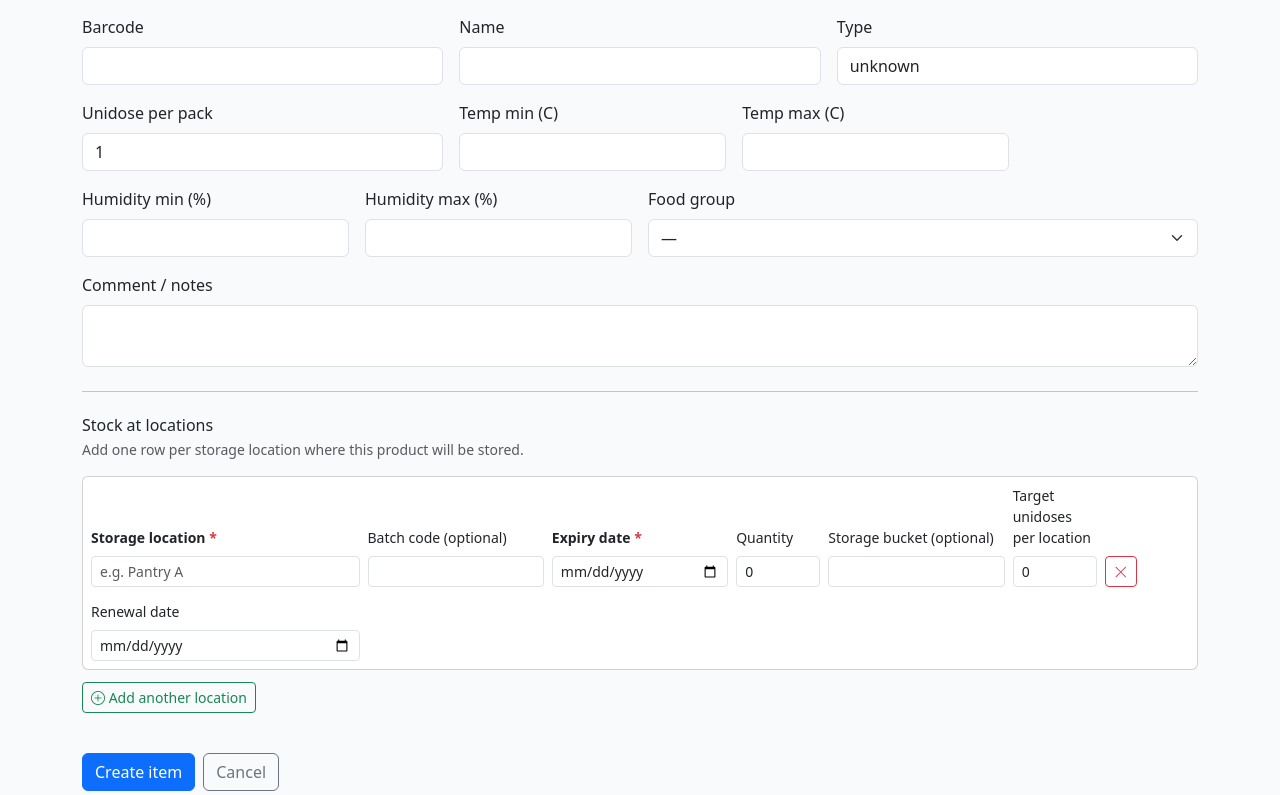
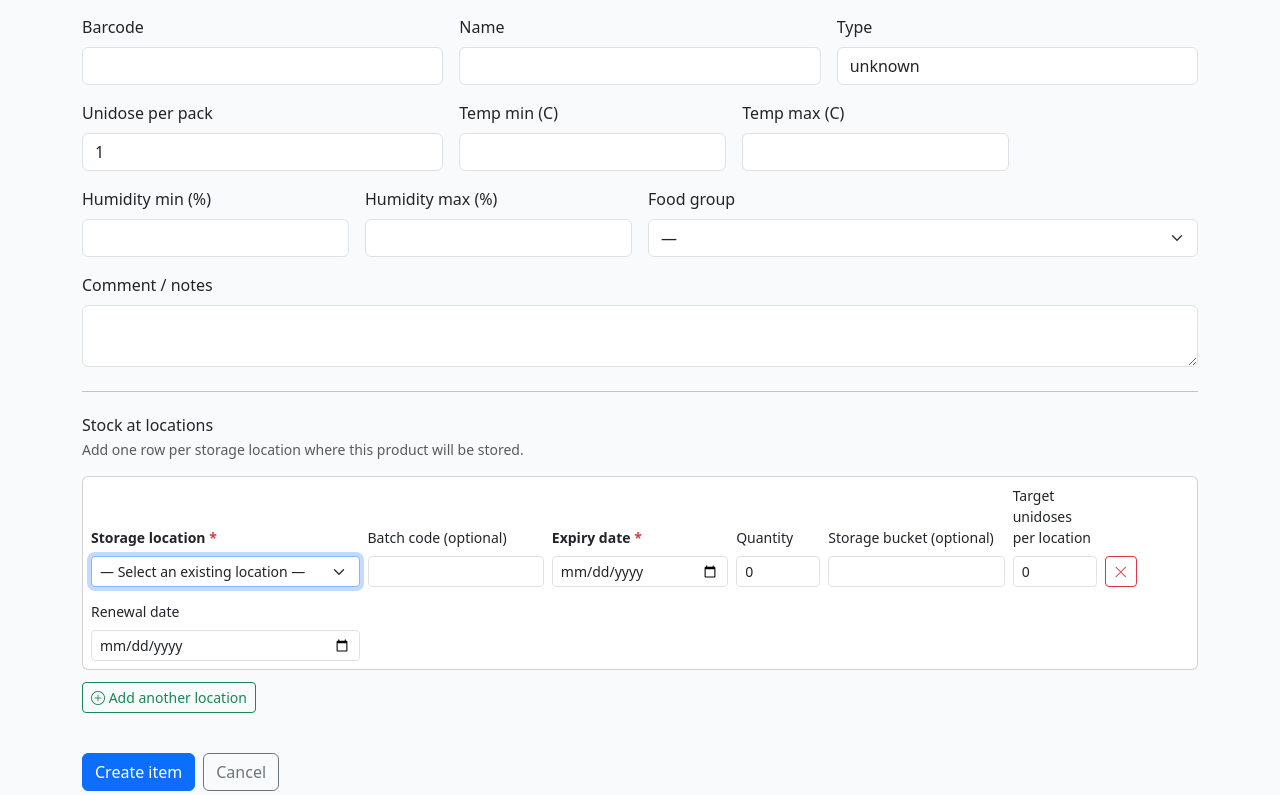
Before and after one commit to ruimcoder/stockmgr, a FastAPI app: page /items/new in a window 1280 px wide. Shown: the part 290-1085 px from the top of the page. Run offline with FastAPI, Linux system fonts and the light colour scheme; the visitor is signed in with stand-in values (Sample User, id 1); tables that the repository leaves empty hold one stand-in row (values such as "Sample post").

Commit message:
fix: storage location always a dropdown in all item forms (#39)
- CREATE form: replaced plain text+datalist loc_location input with
  proper <select> dropdown per location row. Each row now has:
  * A select with all known plan/item locations + '+ Add new...' option
  * A conditionally visible text input revealed when '+ Add new...' selected
  * A hidden input (name=loc_location) that carries the submitted value
- JS: uses <template> element to clone rows; syncLocationRow() handles
  select<->hidden-input<->new-text-input interaction per row; plan hint
  updated to read effective location from select or new-input
- EDIT form: unchanged (already uses proper select dropdown)
- Tests updated to match new template structure

closes #39

Co-authored-by: Copilot <223556219+Copilot@users.noreply.github.com>

```diff
--- a/app/templates/item_form.html
+++ b/app/templates/item_form.html
@@ -192,19 +192,23 @@
   <h2 class="h6 mb-1">{{ t("item.location_entries_title") }}</h2>
   <p class="text-muted small mb-3">{{ t("item.location_entries_hint") }}</p>
 
-  <datalist id="plan-locations-list">
-    {% for loc in plan_locations %}
-    <option value="{{ loc }}">{{ loc }}</option>
-    {% endfor %}
-  </datalist>
-
-  <div id="location-entries">
+  {# Template row (hidden, cloned by JS) — contains the select options #}
+  <template id="loc-entry-template">
     <div class="location-entry card mb-2">
       <div class="card-body p-2">
         <div class="row g-2 align-items-end">
           <div class="col-md-3 col-sm-6">
             <label class="form-label small fw-semibold">{{ t("label.storage_location") }} <span class="text-danger">*</span></label>
-            <input class="form-control form-control-sm" name="loc_location" list="plan-locations-list" placeholder="e.g. Pantry A" required />
+            <select class="form-select form-select-sm loc-location-sel" required>
+              <option value="">— {{ t("item.storage_location_select_existing") }} —</option>
+              {% for loc in plan_locations %}
+              <option value="{{ loc }}">{{ loc }}</option>
+              {% endfor %}
+              <option value="__new__">+ {{ t("item.storage_location_add_new") }}</option>
+            </select>
+            <input type="text" class="form-control form-control-sm loc-location-new mt-1 d-none"
+                   placeholder="{{ t('item.storage_location_new_label') }}" />
+            <input type="hidden" name="loc_location" class="loc-location-value" required />
           </div>
           <div class="col-md-2 col-sm-6">
             <label class="form-label small">{{ t("label.batch_code") }}</label>
@@ -237,13 +241,15 @@
             <label class="form-label small">{{ t("label.renewal_date") }}</label>
             <input class="form-control form-control-sm" name="loc_renewal" type="date" />
           </div>
-          <div class="col-md-4 col-sm-6 d-flex align-items-end">
+          <div class="col-md-5 col-sm-6 d-flex align-items-end">
             <div class="form-text text-info loc-plan-hint mb-1"></div>
           </div>
         </div>
       </div>
     </div>
-  </div>
+  </template>
+
+  <div id="location-entries"></div>
   <button type="button" id="add-location-entry" class="btn btn-sm btn-outline-success mt-1 mb-3">
     <i class="bi bi-plus-circle"></i> {{ t("item.add_location_entry") }}
   </button>
@@ -334,7 +340,7 @@
       const hint = document.getElementById("location-plan-hint");
       if (hint) {
         const updateHint = () => {
-          const loc = select.value;
+          const loc = select.value === newValue ? newInput.value.trim() : select.value;
           const total = plans[loc];
           if (total) {
             hint.textContent = "📋 {{ t('location_plan.plan_target_hint') }}"
@@ -345,31 +351,49 @@
           }
         };
         select.addEventListener("change", updateHint);
+        newInput.addEventListener("input", updateHint);
         updateHint();
       }
     }
   })();
 
   (() => {
-    // Create mode: multi-location entries
+    // Create mode: multi-location entries with select dropdown per row
     const container = document.getElementById("location-entries");
     const addBtn = document.getElementById("add-location-entry");
-    if (!container || !addBtn) return;
+    const tmpl = document.getElementById("loc-entry-template");
+    if (!container || !addBtn || !tmpl) return;
 
     const plans = {{ location_plans_json | safe }};
 
+    function getEffectiveLocation(entryEl) {
+      const sel = entryEl.querySelector(".loc-location-sel");
+      const newInp = entryEl.querySelector(".loc-location-new");
+      if (!sel) return "";
+      return sel.value === "__new__" ? (newInp ? newInp.value.trim() : "") : sel.value;
+    }
+
     function updatePlanHint(entryEl) {
-      const locInput = entryEl.querySelector('input[name="loc_location"]');
-      const hintEl = entryEl.querySelector('.loc-plan-hint');
-      if (!locInput || !hintEl) return;
-      const loc = locInput.value.trim();
+      const hintEl = entryEl.querySelector(".loc-plan-hint");
+      if (!hintEl) return;
+      const loc = getEffectiveLocation(entryEl);
       const total = plans[loc];
-      if (total) {
-        hintEl.textContent = "📋 {{ t('location_plan.plan_target_hint') }}"
-          .replace("{n}", total).replace("{loc}", loc);
-      } else {
-        hintEl.textContent = "";
-      }
+      hintEl.textContent = total
+        ? "📋 {{ t('location_plan.plan_target_hint') }}".replace("{n}", total).replace("{loc}", loc)
+        : "";
+    }
+
+    function syncLocationRow(entryEl) {
+      const sel = entryEl.querySelector(".loc-location-sel");
+      const newInp = entryEl.querySelector(".loc-location-new");
+      const hidden = entryEl.querySelector(".loc-location-value");
+      if (!sel || !newInp || !hidden) return;
+      const isNew = sel.value === "__new__";
+      newInp.classList.toggle("d-none", !isNew);
+      newInp.required = isNew;
+      hidden.value = isNew ? newInp.value.trim() : sel.value;
+      hidden.required = true;
+      updatePlanHint(entryEl);
     }
 
     function addListeners(entryEl) {
@@ -381,28 +405,27 @@
           }
         });
       }
-      const locInput = entryEl.querySelector('input[name="loc_location"]');
-      if (locInput) {
-        locInput.addEventListener("input", () => updatePlanHint(entryEl));
-        locInput.addEventListener("change", () => updatePlanHint(entryEl));
-      }
+      const sel = entryEl.querySelector(".loc-location-sel");
+      const newInp = entryEl.querySelector(".loc-location-new");
+      if (sel) sel.addEventListener("change", () => syncLocationRow(entryEl));
+      if (newInp) newInp.addEventListener("input", () => syncLocationRow(entryEl));
+      syncLocationRow(entryEl);
     }
 
-    container.querySelectorAll(".location-entry").forEach(addListeners);
+    function addRow() {
+      const clone = tmpl.content.cloneNode(true);
+      const entryEl = clone.querySelector(".location-entry");
+      container.appendChild(clone);
+      const added = container.lastElementChild;
+      addListeners(added);
+      added.querySelector(".loc-location-sel")?.focus();
+      return added;
+    }
 
-    addBtn.addEventListener("click", () => {
-      const first = container.querySelector(".location-entry");
-      if (!first) return;
-      const clone = first.cloneNode(true);
-      clone.querySelectorAll("input").forEach(inp => {
-        if (inp.type === "number") inp.value = inp.min || "0";
-        else inp.value = "";
-      });
-      clone.querySelectorAll(".loc-plan-hint").forEach(el => { el.textContent = ""; });
-      addListeners(clone);
-      container.appendChild(clone);
-      clone.querySelector('input[name="loc_location"]')?.focus();
-    });
+    // Add one initial row
+    addRow();
+
+    addBtn.addEventListener("click", addRow);
   })();
 </script>
 {% endblock %}
```
Also changed, not shown: tests/test_api.py (+2 -2 lines).
